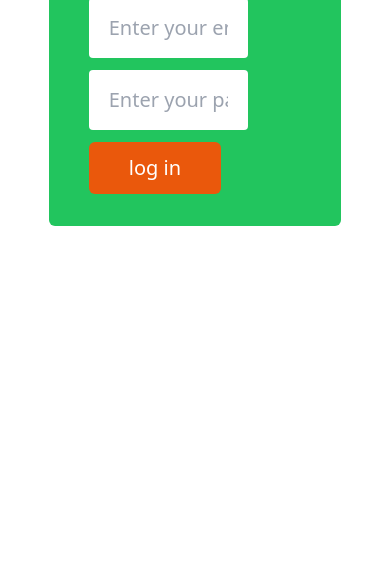
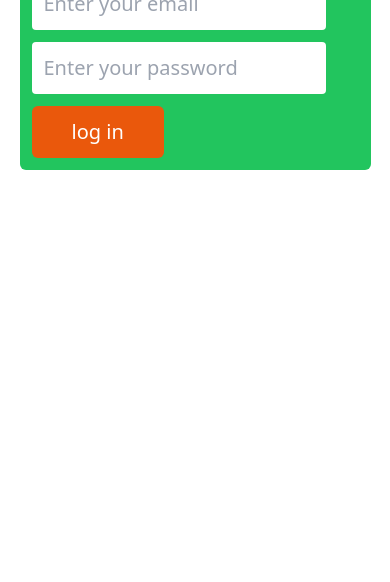
Before and after one commit to tanjilahamed99/budur-bank, a plain HTML site: page index.html in a window 390 px wide. Shown: the part 262-844 px from the top of the page. Drawn offline with nearby package versions, Linux system fonts and the light colour scheme.

Commit message:
webpage compelete

```diff
--- a/index.html
+++ b/index.html
@@ -14,10 +14,10 @@
         </h2>
     </header>
     <main>
-        <div class="bg-green-500 w-9/12 mx-auto py-8 px-10 rounded-md">
+        <div class="bg-green-500 md:w-9/12 w-[90%] mx-auto md:py-8 px-3 py-3 md:px-10 rounded-md">
             <h1 class="font-semibold text-3xl text-white mb-4">Please log in</h1>
-            <input id="input-email" class="block mb-3 px-5 py-4 rounded w-9/12 text-xl" type="email" placeholder="Enter your email">
-            <input id="input-pass" class="block mb-3 px-5 py-4 rounded w-9/12 text-xl" type="password" placeholder="Enter your password">
+            <input id="input-email" class="block mb-3 md:px-5 md:py-4 px-3 py-3 rounded md:w-9/12 w-[90%] text-xl" type="email" placeholder="Enter your email">
+            <input id="input-pass" class="block mb-3 md:px-5 md:py-4 px-3 py-3 rounded md:w-9/12 text-xl w-[90%] " type="password" placeholder="Enter your password">
             <button id="login-btn" class="bg-orange-600 hover:bg-orange-500 text-xl text-white rounded-md px-10 py-3">log in</button>
         </div>
     </main>
```
Also changed, not shown: index-2.html (+2 -2 lines).
